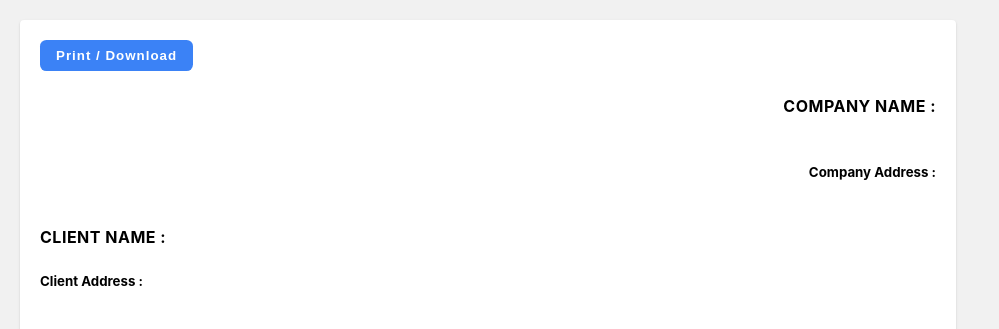
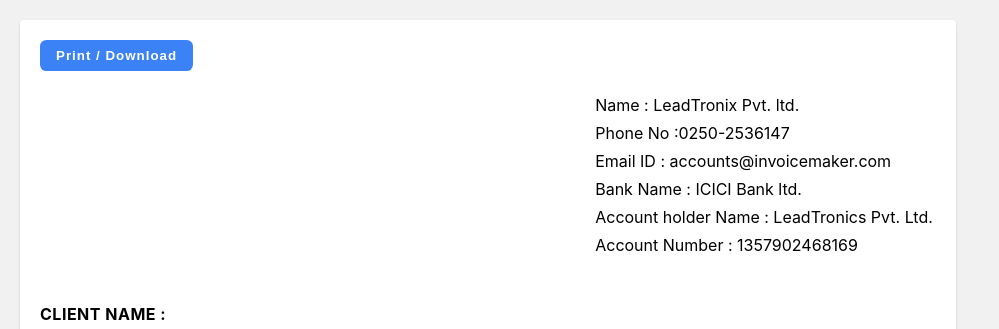
Before and after one commit to vaibhav18matere/invoice-generator, a React (Create React App) app: page / in a window 1280 px wide. Both pictures are taken after a click on the button "Check Invoice". Shown: the top 329 px of the page, without its empty margins (0-999 px from the left). Built offline with nearby package versions, Linux system fonts and the light colour scheme.

Commit message:
refactor : footer removed nd company details added

```diff
--- a/src/components/CompanyDetails/CompanyDetails.css
+++ b/src/components/CompanyDetails/CompanyDetails.css
@@ -19,7 +19,7 @@
   }
 }
 
-.footer-section {
+.company-details-section {
   list-style-type: none;
   display: flex;
   flex-wrap: wrap;
@@ -28,7 +28,7 @@
   border-color: #D1D5DB;
 }
 
-.footer-section li {
+.company-details-section li {
   margin: 0.5rem 0.2rem;
   list-style-type: none;
 }
--- a/src/components/CompanyDetails/CompanyDetails.jsx
+++ b/src/components/CompanyDetails/CompanyDetails.jsx
@@ -1,13 +1,37 @@
 import React from "react";
 import "./CompanyDetails.css";
 
-const CompanyDetails = ({ name, address, email }) => {
+const CompanyDetails = () => {
   return (
     <>
-      <section className="company-section">
-        <h4 className="hero-name">Company Name : {name}</h4>
-        <h5>Company Address :  {address}</h5>
-      </section>
+      <div className="company-details-section">
+        <ul>
+          <li>
+            <span className="company-details-data">Name :</span> LeadTronix Pvt.
+            ltd.
+          </li>
+          <li>
+            <span className="company-details-data">Phone No :</span>
+            0250-2536147
+          </li>
+          <li>
+            <span className="company-details-data">Email ID : </span>
+            accounts@invoicemaker.com
+          </li>
+          <li>
+            <span className="company-details-data">Bank Name : </span> ICICI
+            Bank ltd.
+          </li>
+          <li>
+            <span className="company-details-data">Account holder Name : </span>
+            LeadTronics Pvt. Ltd.
+          </li>
+          <li>
+            <span className="company-details-data">Account Number : </span>
+            1357902468169
+          </li>
+        </ul>
+      </div>
     </>
   );
 };
```
